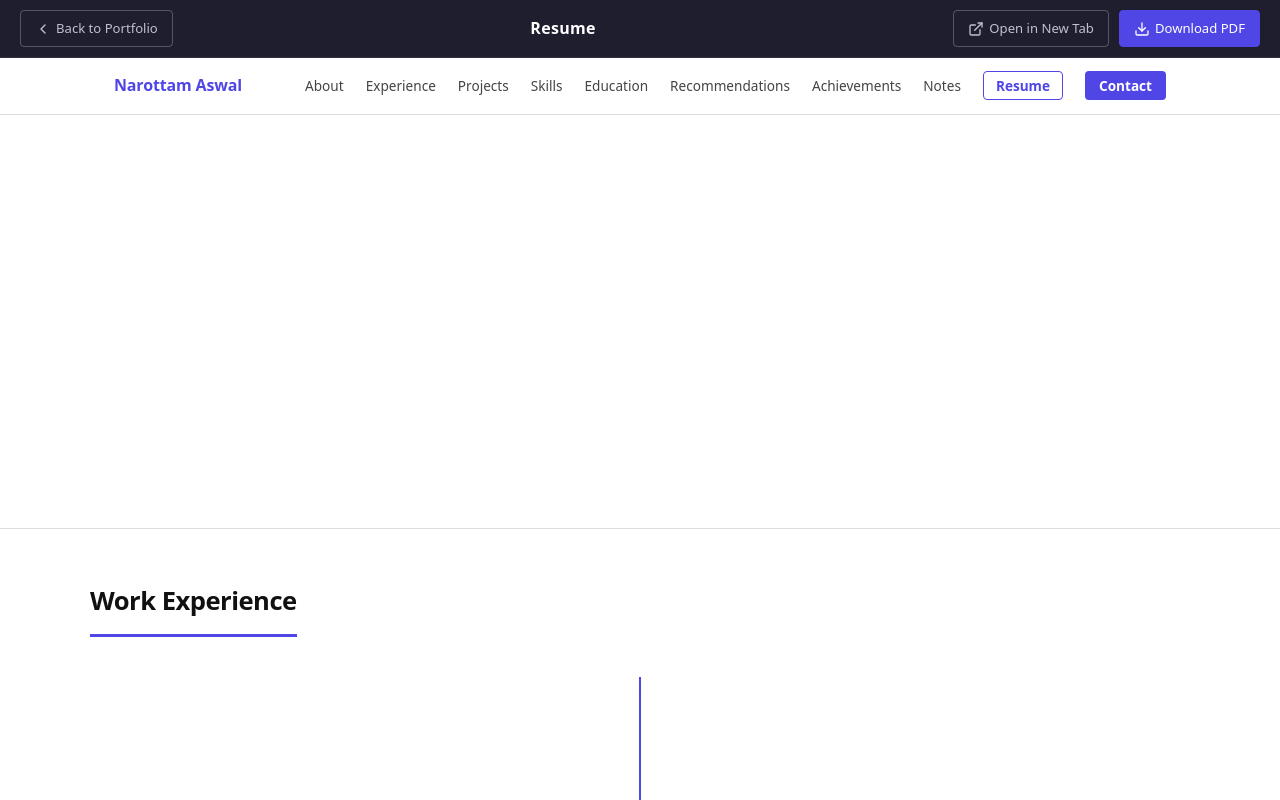
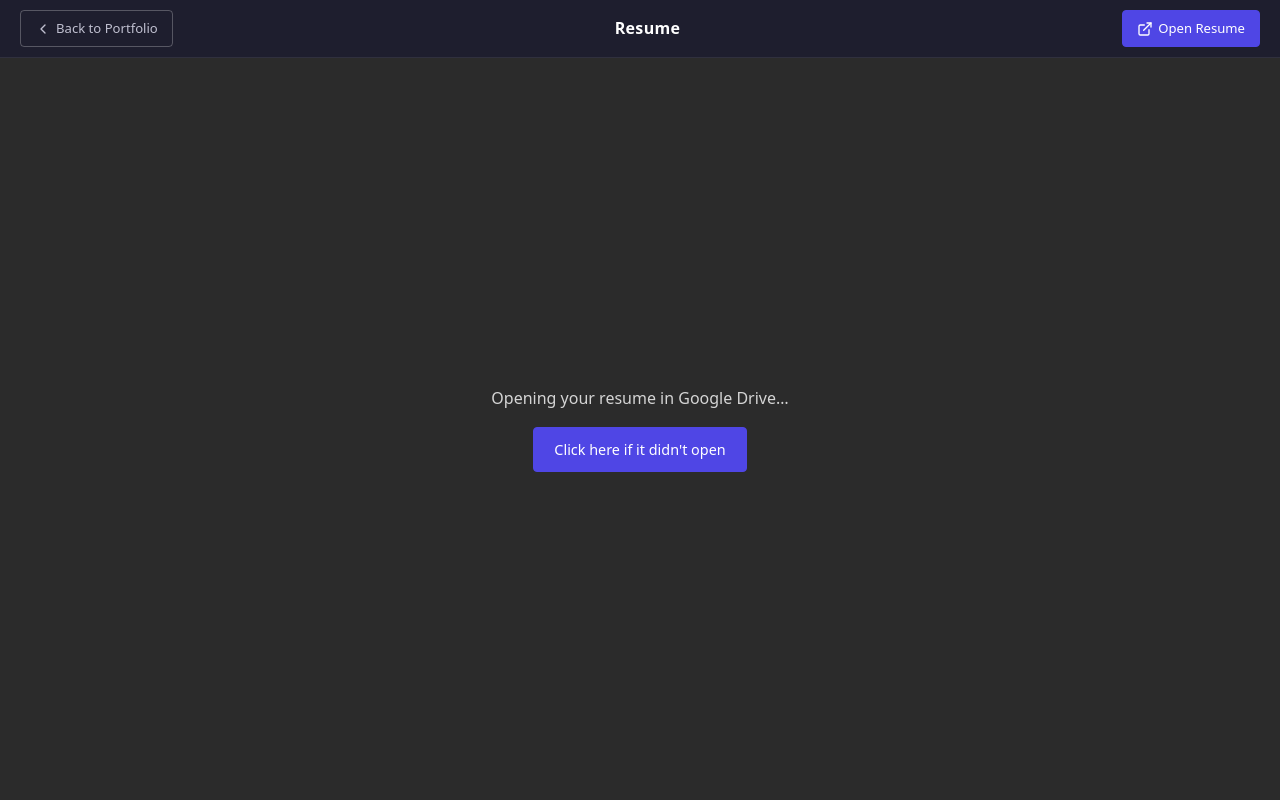
Before and after one commit to narottamaswal/portfolio, an Angular app: page /resume in a window 1280 px wide. Built offline with nearby package versions, Linux system fonts and the light colour scheme.

Commit message:
added cv

```diff
--- a/src/app/sections/navbar/navbar.component.html
+++ b/src/app/sections/navbar/navbar.component.html
@@ -11,7 +11,7 @@
       <li><a href="#recommendations">Recommendations</a></li>
       <li><a href="#achievements">Achievements</a></li>
       <li><a href="#notes">Notes</a></li>
-      <li><a routerLink="/resume" class="nav-resume">Resume</a></li>
+<!--      <li><a routerLink="/resume" class="nav-resume">Resume</a></li>-->
       <li><a href="#contact" class="nav-cta">Contact</a></li>
     </ul>
 
@@ -27,7 +27,7 @@
     <li><a href="#achievements" (click)="closeMenu()">Achievements</a></li>
     <li><a href="#recommendations" (click)="closeMenu()">Recommendations</a></li>
     <li><a href="#notes" (click)="closeMenu()">Notes</a></li>
-    <li><a routerLink="/resume" (click)="closeMenu()">Resume</a></li>
+<!--    <li><a routerLink="/resume" (click)="closeMenu()">Resume</a></li>-->
     <li><a href="#contact" (click)="closeMenu()">Contact</a></li>
   </ul>
 </nav>
--- a/src/app/sections/resume/resume.component.html
+++ b/src/app/sections/resume/resume.component.html
@@ -1,6 +1,4 @@
 <div class="resume-page">
-
-  <!-- Top toolbar -->
   <div class="resume-toolbar">
     <a routerLink="/" class="btn btn-outline btn-sm">
       <svg width="16" height="16" viewBox="0 0 24 24" fill="none" stroke="currentColor" stroke-width="2" stroke-linecap="round" stroke-linejoin="round">
@@ -8,46 +6,18 @@
       </svg>
       Back to Portfolio
     </a>
-
     <span class="resume-toolbar__title">Resume</span>
-
-    <div class="resume-toolbar__actions">
-      <a [href]="rawUrl" target="_blank" rel="noopener" class="btn btn-outline btn-sm">
+    <a [href]="driveUrl" target="_blank" rel="noopener" class="btn btn-sm">
       <svg width="16" height="16" viewBox="0 0 24 24" fill="none" stroke="currentColor" stroke-width="2" stroke-linecap="round" stroke-linejoin="round">
         <path d="M18 13v6a2 2 0 0 1-2 2H5a2 2 0 0 1-2-2V8a2 2 0 0 1 2-2h6"></path>
         <polyline points="15 3 21 3 21 9"></polyline>
         <line x1="10" y1="14" x2="21" y2="3"></line>
       </svg>
-        Open in New Tab
-      </a>
-
-      <a [href]="rawUrl" download="Narottam-Aswal-Resume.pdf" class="btn btn-sm">
-        <svg width="16" height="16" viewBox="0 0 24 24" fill="none" stroke="currentColor" stroke-width="2" stroke-linecap="round" stroke-linejoin="round">
-          <path d="M21 15v4a2 2 0 0 1-2 2H5a2 2 0 0 1-2-2v-4"></path>
-          <polyline points="7 10 12 15 17 10"></polyline>
-          <line x1="12" y1="15" x2="12" y2="3"></line>
-        </svg>
-        Download PDF
+      Open Resume
     </a>
   </div>
-  </div>
-
-  <!-- PDF Viewer -->
-  <div class="resume-viewer">
-    <iframe
-      [src]="pdfUrl"
-      type="application/pdf"
-      title="Narottam Aswal – Resume"
-      allowfullscreen
-    ></iframe>
-
-    <!-- Fallback for browsers/devices that can't embed PDFs -->
-    <div class="resume-fallback">
-      <p>Your browser does not support inline PDF viewing.</p>
-      <a [href]="rawUrl" download="Narottam-Aswal-Resume.pdf" class="btn">
-        Download PDF Instead
-      </a>
+  <div class="resume-redirect">
+    <p>Opening your resume in Google Drive…</p>
+    <a [href]="driveUrl" target="_blank" rel="noopener" class="btn">Click here if it didn't open</a>
   </div>
 </div>
-
-</div>
--- a/src/app/sections/resume/resume.component.scss
+++ b/src/app/sections/resume/resume.component.scss
@@ -2,7 +2,6 @@
   display: flex;
   flex-direction: column;
   height: 100vh;
-  overflow: hidden;
 }
 
 .resume-page {
@@ -31,12 +30,6 @@
     letter-spacing: 0.02em;
     flex: 1;
     text-align: center;
-  }
-
-  &__actions {
-    display: flex;
-    gap: 10px;
-    align-items: center;
   }
 }
 
@@ -73,34 +66,17 @@
   }
 }
 
-/* ── PDF Viewer ── */
-.resume-viewer {
+/* ── Redirect message ── */
+.resume-redirect {
   flex: 1;
   display: flex;
-  flex-direction: column;
-  overflow: hidden;
-  position: relative;
-
-  iframe {
-    flex: 1;
-    width: 100%;
-    height: 100%;
-    border: none;
-    background: #525659;
-  }
-}
-
-/* Fallback shown only when iframe fails */
-.resume-fallback {
-  display: none;
   flex-direction: column;
   align-items: center;
   justify-content: center;
   gap: 16px;
-  padding: 40px;
   color: #fff;
   text-align: center;
-  background: #2b2b2b;
+  padding: 40px;
 
   p {
     font-size: 1rem;
@@ -108,7 +84,7 @@
   }
 }
 
-/* On very small screens, show fallback message below the iframe */
+/* On very small screens, adjust toolbar layout */
 @media (max-width: 600px) {
   .resume-toolbar {
     flex-wrap: wrap;
--- a/src/app/sections/resume/resume.component.ts
+++ b/src/app/sections/resume/resume.component.ts
@@ -1,25 +1,17 @@
 import { Component, OnInit } from '@angular/core';
-import { CommonModule } from '@angular/common';
 import { RouterModule } from '@angular/router';
-import { DomSanitizer, SafeResourceUrl } from '@angular/platform-browser';
 
 @Component({
   selector: 'app-resume',
   standalone: true,
-  imports: [CommonModule, RouterModule],
+  imports: [RouterModule],
   templateUrl: './resume.component.html',
   styleUrl: './resume.component.scss'
 })
 export class ResumeComponent implements OnInit {
-  pdfUrl: SafeResourceUrl = '';
-  rawUrl = '';
-
-  constructor(private sanitizer: DomSanitizer) {}
+  driveUrl = 'https://drive.google.com/file/d/YOUR_FILE_ID/view?usp=sharing';
 
   ngOnInit() {
-    // Append timestamp to bust any browser/CDN cache
-    const cacheBust = new Date().getTime();
-    this.rawUrl = `assets/data/cv.pdf?v=${cacheBust}`;
-    this.pdfUrl = this.sanitizer.bypassSecurityTrustResourceUrl(this.rawUrl);
+    window.open(this.driveUrl, '_blank');
   }
 }
```
Also changed, not shown: 1 other file (tests, documents, lock files or other folders). Lines whose indentation alone changed are shown as unchanged.
